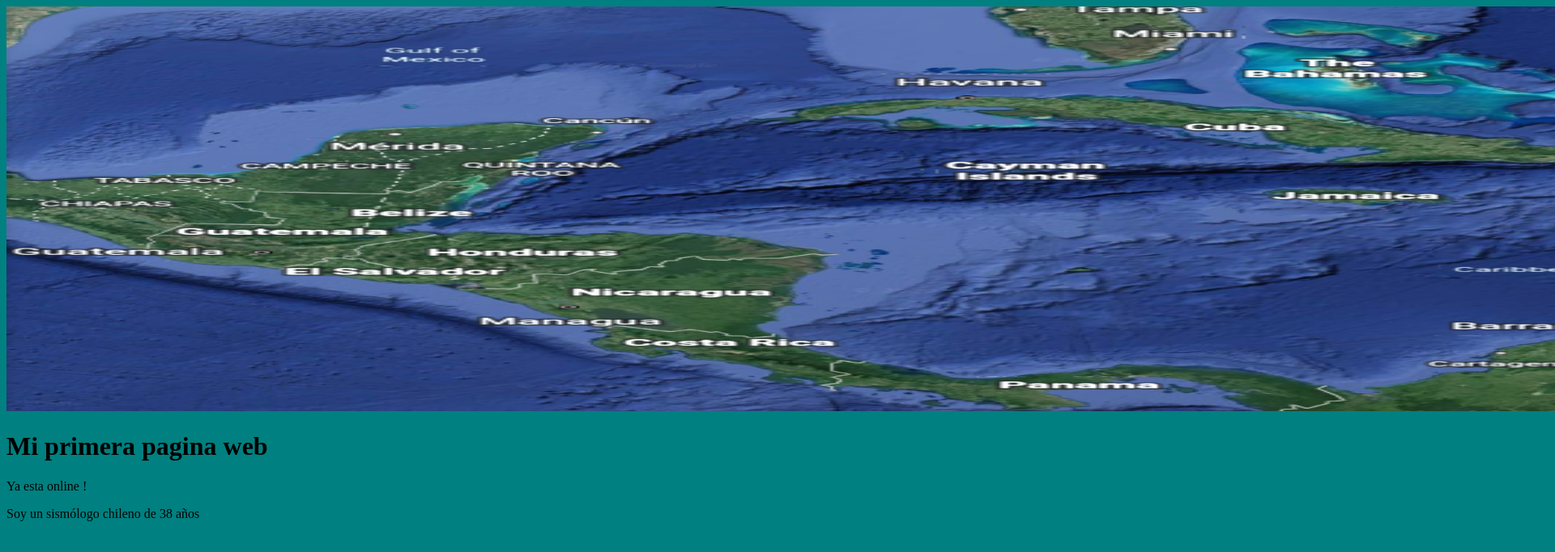
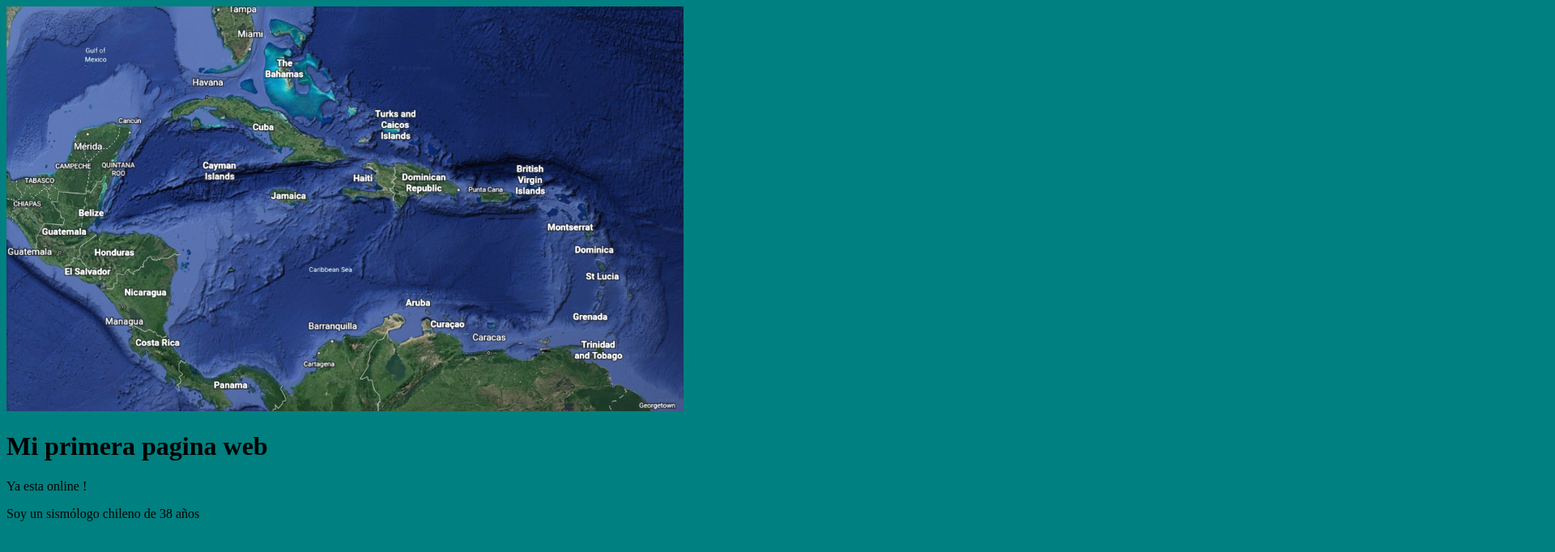
Before and after one commit to RodrigoC-A/rodrigoc-a.github.io, a plain HTML site: page index.html in a window 1280 px wide. Shown: the top 682 px of the page at 81% size, 1920 px wide, since content can reach past the window. Drawn offline with Linux system fonts and the light colour scheme.

Commit message:
Add files via upload

```diff
--- a/index.html
+++ b/index.html
@@ -5,7 +5,7 @@
 </head>
 <body>
 <body style="background-color:#008080;">
-<img src="Screenshot_20221021_091502.png" alt="MarineGEO circle logo" style="height: 500px; width:4000px;"/>
+<img src="Screenshot_20221021_091502.png" alt="MarineGEO circle logo" style="height: 500px; width:\pagewidth;"/>
     <h1>Mi primera pagina web</h1>
     <p>Ya esta online !</p>
     <p>Soy un sismólogo chileno de 38 años</p>
```
